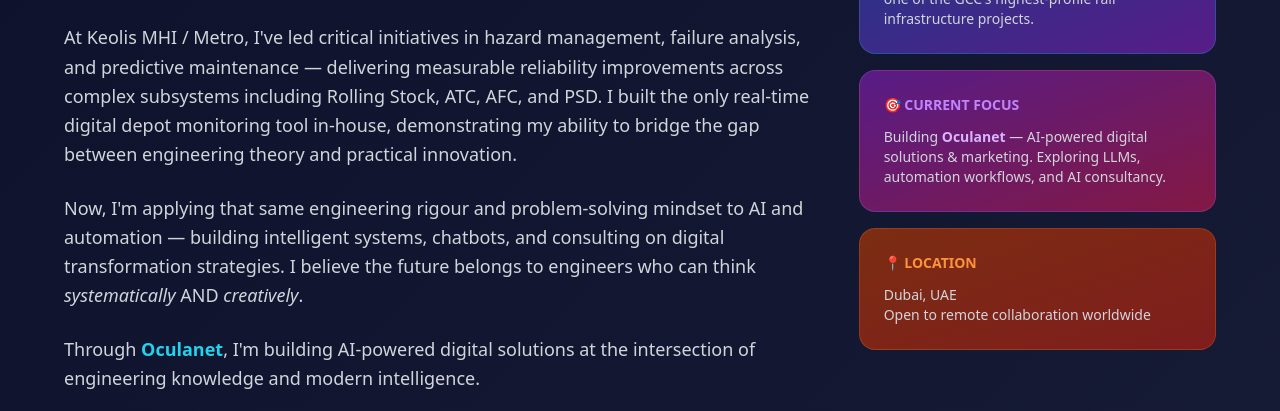
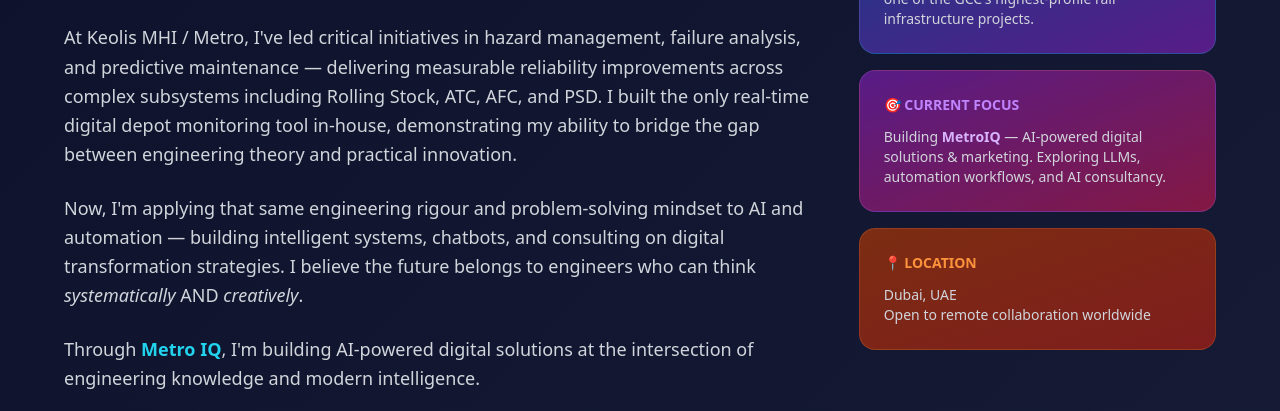
Before and after one commit to oculanet/vinamra, a React (Vite) app: page / in a window 1280 px wide. Shown: the part 980-1391 px from the top of the page. Built offline with nearby package versions, Linux system fonts and the light colour scheme.

Commit message:
Update Portfolio.jsx

```diff
--- a/src/pages/Portfolio.jsx
+++ b/src/pages/Portfolio.jsx
@@ -303,7 +303,7 @@ const Portfolio = () => {
                 Now, I'm applying that same engineering rigour and problem-solving mindset to AI and automation — building intelligent systems, chatbots, and consulting on digital transformation strategies. I believe the future belongs to engineers who can think <em>systematically</em> AND <em>creatively</em>.
               </p>
               <p className="text-lg text-gray-300 leading-relaxed">
-                Through <strong className="text-cyan-400">Oculanet</strong>, I'm building AI-powered digital solutions at the intersection of engineering knowledge and modern intelligence.
+                Through <strong className="text-cyan-400">Metro IQ</strong>, I'm building AI-powered digital solutions at the intersection of engineering knowledge and modern intelligence.
               </p>
             </div>
             <div className="space-y-4">
@@ -313,7 +313,7 @@ const Portfolio = () => {
               </div>
               <div className="bg-gradient-to-br from-purple-900 to-pink-900 rounded-2xl p-6 border border-purple-400 border-opacity-20">
                 <h3 className="text-sm font-bold text-purple-400 mb-3">🎯 CURRENT FOCUS</h3>
-                <p className="text-gray-300 text-sm">Building <strong className="text-purple-300">Oculanet</strong> — AI-powered digital solutions & marketing. Exploring LLMs, automation workflows, and AI consultancy.</p>
+                <p className="text-gray-300 text-sm">Building <strong className="text-purple-300">MetroIQ</strong> — AI-powered digital solutions & marketing. Exploring LLMs, automation workflows, and AI consultancy.</p>
               </div>
               <div className="bg-gradient-to-br from-orange-900 to-red-900 rounded-2xl p-6 border border-orange-400 border-opacity-20">
                 <h3 className="text-sm font-bold text-orange-400 mb-3">📍 LOCATION</h3>
```
